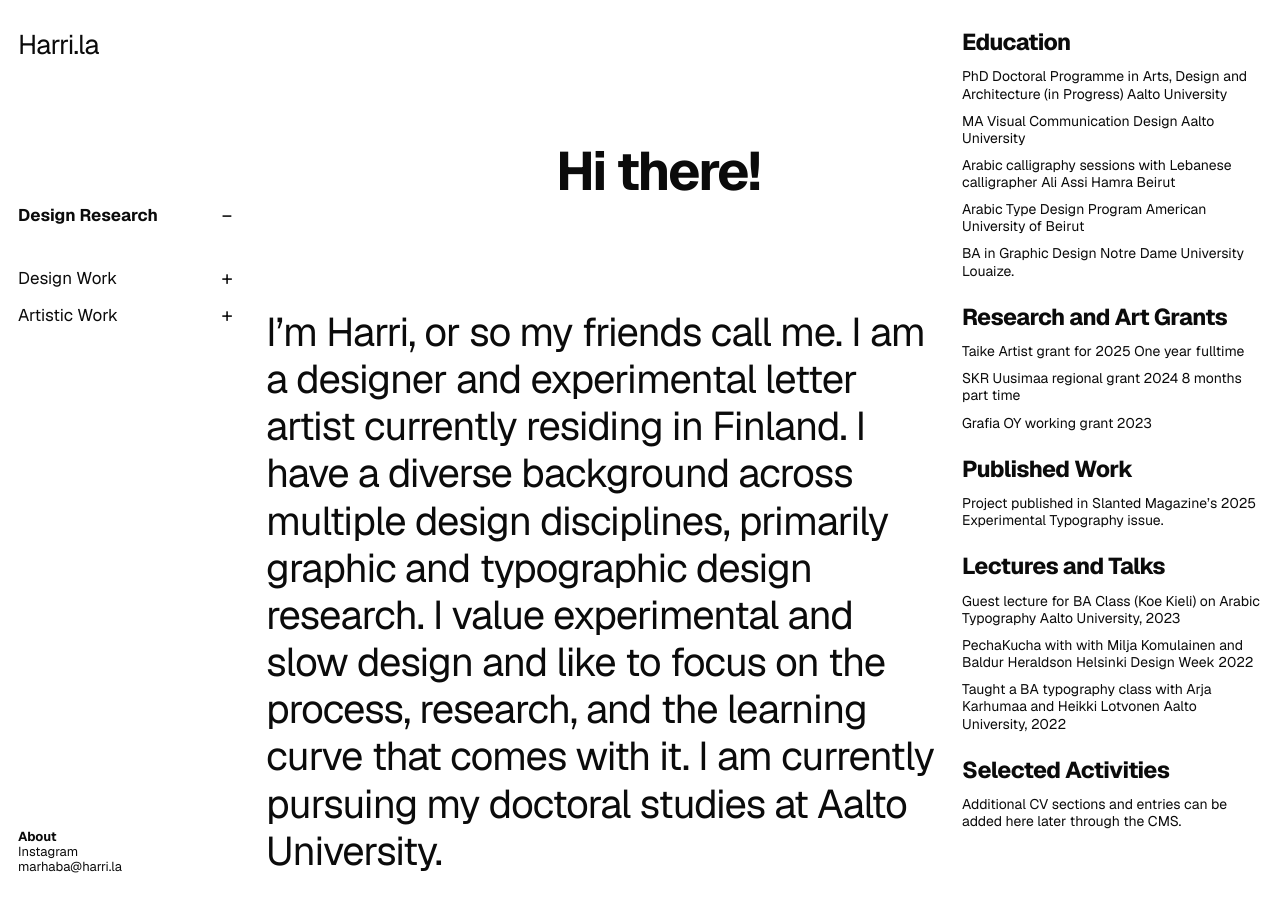
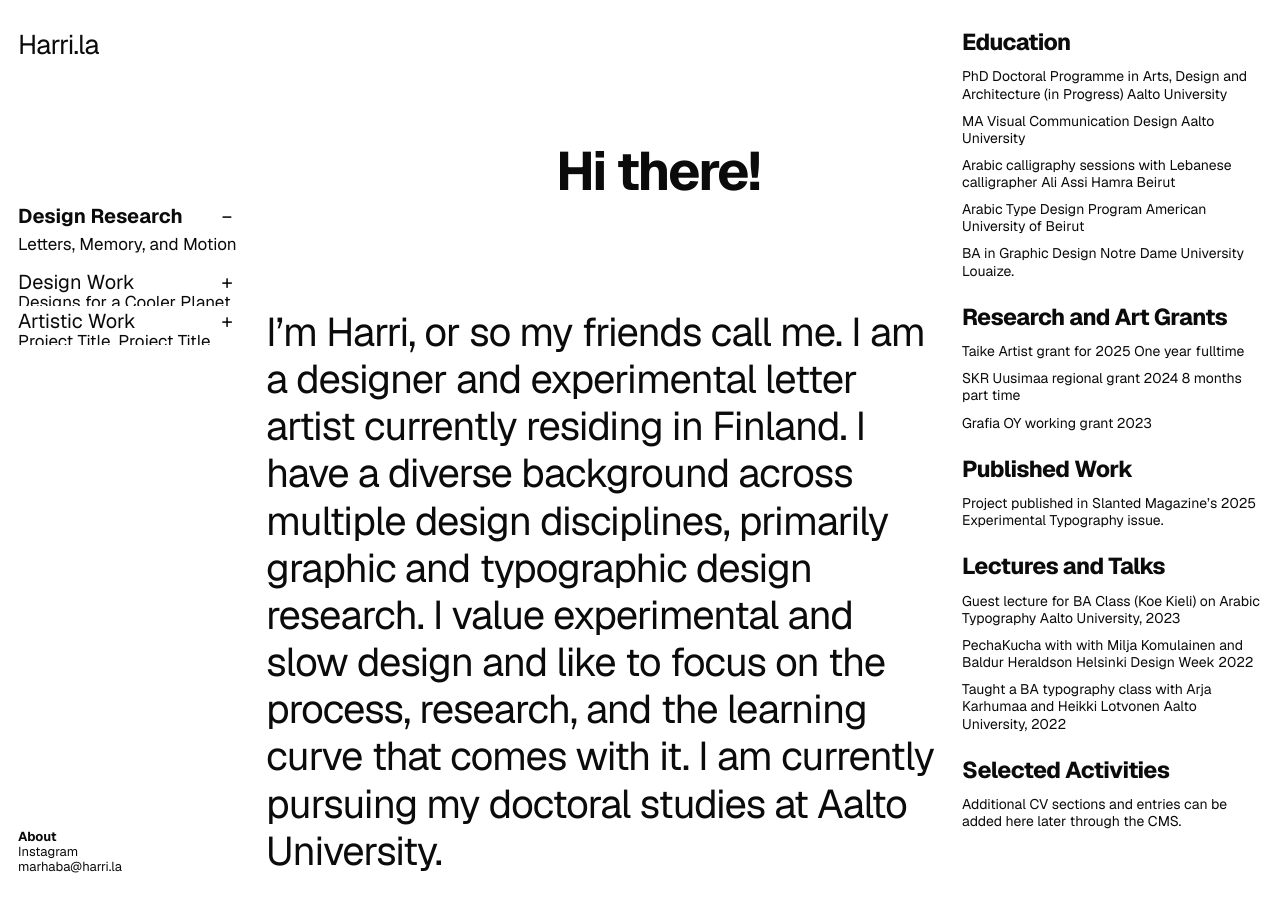
Before and after one commit to somethingishappening/somethingishappening.github.io, a Jekyll site: the page built from about.md, in a window 1280 px wide. Built offline with Jekyll 4.4.1, drawn with Linux system fonts in a browser that asks for light colours.

Commit message:
Add files via upload

```diff
--- a/_includes/nav.html
+++ b/_includes/nav.html
@@ -122,9 +122,9 @@
 
 <style id="harri-shared-navigation">
 /*
-  HARRI.LA SHARED NAVIGATION
-  One controller, one accordion system, one slide animation.
-  No opacity fades, transforms, measured heights, or pixel-to-auto handoffs.
+  HARRI.LA SHARED NAVIGATION — RESTORED RHYTHM
+  One controller. Slide-only motion. Original compact spacing.
+  Old per-template opacity/transform rules are explicitly neutralized here.
 */
 
 /* ---------- DESKTOP ---------- */
@@ -144,8 +144,17 @@
     overflow:hidden;
   }
 
-  /* Shared accordion mechanics.
-     Layout files retain their own typography/column geometry. */
+  .site-nav .nav-group,
+  .site-nav .nav-group:has(.group-head[aria-expanded="true"]){
+    margin-bottom:5px !important;
+  }
+
+  .site-nav .group-head{
+    font-size:20px !important;
+    line-height:21px !important;
+    cursor:pointer !important;
+  }
+
   .site-nav .project-links{
     display:grid !important;
     grid-template-rows:1fr;
@@ -153,14 +162,27 @@
     max-height:none !important;
     overflow:hidden !important;
     margin-top:8px !important;
+    opacity:1 !important;
+    visibility:visible !important;
+    transform:none !important;
+    pointer-events:auto;
     transition:
-      grid-template-rows .34s cubic-bezier(.22,.61,.36,1),
-      margin-top .34s cubic-bezier(.22,.61,.36,1) !important;
+      grid-template-rows .40s cubic-bezier(.22,.61,.36,1),
+      margin-top .40s cubic-bezier(.22,.61,.36,1) !important;
   }
 
   .site-nav .project-links-inner{
     min-height:0 !important;
     overflow:hidden !important;
+    display:grid !important;
+    gap:3px !important;
+    padding-bottom:13px !important;
+  }
+
+  .site-nav .project-links a{
+    font-size:17px !important;
+    line-height:18.7px !important;
+    white-space:nowrap !important;
   }
 
   .site-nav .project-links.collapsed{
@@ -169,8 +191,13 @@
     pointer-events:none;
   }
 
-  .site-nav .group-head{
-    cursor:pointer !important;
+  .site-nav .standalone-nav-link{
+    display:block !important;
+    width:max-content !important;
+    max-width:100% !important;
+    font-size:20px !important;
+    line-height:1.05 !important;
+    margin:0 0 5px !important;
   }
 
   .site-nav:not(.nav-ready) .project-links{
@@ -182,26 +209,18 @@
 @media (max-width:900px){
   .site-nav{
     box-sizing:border-box !important;
-  }
-
-  /* Closed header occupies only the Harri.la / hamburger row. */
-  .site-nav:not(.menu-open){
-    height:38px !important;
+    height:auto !important;
     min-height:38px !important;
-    max-height:38px !important;
-    overflow:hidden !important;
+    max-height:none !important;
+    overflow:visible !important;
   }
 
   .site-nav.menu-open{
-    height:auto !important;
-    min-height:38px !important;
     max-height:100dvh !important;
     overflow-y:auto !important;
     overscroll-behavior:contain;
   }
 
-  /* Main hamburger menu:
-     smooth vertical reveal only — deliberately no fade or transform. */
   .site-nav .main-menu-panel{
     display:grid !important;
     grid-template-rows:0fr;
@@ -214,19 +233,19 @@
     visibility:hidden;
     pointer-events:none;
     transition:
-      grid-template-rows .42s cubic-bezier(.22,.61,.36,1),
-      margin-top .42s cubic-bezier(.22,.61,.36,1),
-      visibility 0s linear .42s !important;
+      grid-template-rows .48s cubic-bezier(.22,.61,.36,1),
+      margin-top .48s cubic-bezier(.22,.61,.36,1),
+      visibility 0s linear .48s !important;
   }
 
   .site-nav.menu-open .main-menu-panel{
     grid-template-rows:1fr;
-    margin-top:7px !important;
+    margin-top:5px !important;
     visibility:visible;
     pointer-events:auto;
     transition:
-      grid-template-rows .42s cubic-bezier(.22,.61,.36,1),
-      margin-top .42s cubic-bezier(.22,.61,.36,1),
+      grid-template-rows .48s cubic-bezier(.22,.61,.36,1),
+      margin-top .48s cubic-bezier(.22,.61,.36,1),
       visibility 0s !important;
   }
 
@@ -239,19 +258,58 @@
     border-top:1px solid transparent !important;
     border-bottom:1px solid transparent !important;
     transition:
-      padding-top .42s cubic-bezier(.22,.61,.36,1),
-      padding-bottom .42s cubic-bezier(.22,.61,.36,1),
-      border-color .12s linear !important;
+      padding-top .48s cubic-bezier(.22,.61,.36,1),
+      padding-bottom .48s cubic-bezier(.22,.61,.36,1),
+      border-color .18s linear !important;
   }
 
   .site-nav.menu-open .main-menu-panel-inner{
-    padding-top:10px !important;
-    padding-bottom:11px !important;
+    padding-top:9px !important;
+    padding-bottom:10px !important;
     border-top-color:#111 !important;
     border-bottom-color:#111 !important;
   }
 
-  /* Project groups use the same slide-only motion. */
+  .site-nav .main-menu-panel nav{
+    display:block !important;
+    height:auto !important;
+    max-height:none !important;
+    overflow:visible !important;
+    margin:0 !important;
+    padding:0 !important;
+    border:0 !important;
+    opacity:1 !important;
+    visibility:visible !important;
+    transform:none !important;
+    pointer-events:auto !important;
+    transition:none !important;
+  }
+
+  .site-nav .main-menu-panel .left-footer{
+    display:block !important;
+    height:auto !important;
+    max-height:none !important;
+    overflow:visible !important;
+    margin-top:20px !important;
+    padding:0 !important;
+    border:0 !important;
+    opacity:1 !important;
+    visibility:visible !important;
+    transform:none !important;
+    pointer-events:auto !important;
+    transition:none !important;
+  }
+
+  .site-nav .nav-group,
+  .site-nav .nav-group:has(.group-head[aria-expanded="true"]){
+    margin-bottom:4px !important;
+  }
+
+  .site-nav .group-head{
+    font-size:19px !important;
+    line-height:1.05 !important;
+  }
+
   .site-nav .project-links{
     display:grid !important;
     grid-template-rows:1fr;
@@ -259,9 +317,13 @@
     max-height:none !important;
     overflow:hidden !important;
     margin-top:8px !important;
+    opacity:1 !important;
+    visibility:visible !important;
+    transform:none !important;
+    pointer-events:auto;
     transition:
-      grid-template-rows .34s cubic-bezier(.22,.61,.36,1),
-      margin-top .34s cubic-bezier(.22,.61,.36,1) !important;
+      grid-template-rows .40s cubic-bezier(.22,.61,.36,1),
+      margin-top .40s cubic-bezier(.22,.61,.36,1) !important;
   }
 
   .site-nav .project-links-inner{
@@ -272,31 +334,16 @@
     padding-bottom:10px !important;
   }
 
+  .site-nav .project-links a{
+    font-size:16px !important;
+    line-height:1.1 !important;
+    white-space:normal !important;
+  }
+
   .site-nav .project-links.collapsed{
     grid-template-rows:0fr;
     margin-top:0 !important;
     pointer-events:none;
-  }
-
-  /* Restore the compact menu rhythm used before the refactor. */
-  .site-nav .nav-group{
-    margin-bottom:4px !important;
-    transition:margin-bottom .34s cubic-bezier(.22,.61,.36,1);
-  }
-
-  .site-nav .nav-group:has(.group-head[aria-expanded="true"]){
-    margin-bottom:13px !important;
-  }
-
-  .site-nav .group-head{
-    font-size:19px !important;
-    line-height:1.05 !important;
-  }
-
-  .site-nav .project-links a{
-    font-size:16px !important;
-    line-height:1.1 !important;
-    white-space:normal !important;
   }
 
   .site-nav .standalone-nav-link{
@@ -310,26 +357,6 @@
 
   .site-nav .standalone-nav-link.active{
     font-weight:700 !important;
-  }
-
-  .site-nav .main-menu-panel nav{
-    display:block !important;
-    height:auto !important;
-    max-height:none !important;
-    margin:0 !important;
-    padding:0 !important;
-    overflow:visible !important;
-    visibility:visible !important;
-    pointer-events:auto !important;
-  }
-
-  .site-nav .main-menu-panel .left-footer{
-    display:block !important;
-    height:auto !important;
-    max-height:none !important;
-    margin-top:20px !important;
-    visibility:visible !important;
-    pointer-events:auto !important;
   }
 
   .site-nav:not(.nav-ready) .main-menu-panel,
```
Also changed, not shown: other parts of _includes/nav.html (+5 -2 lines).
